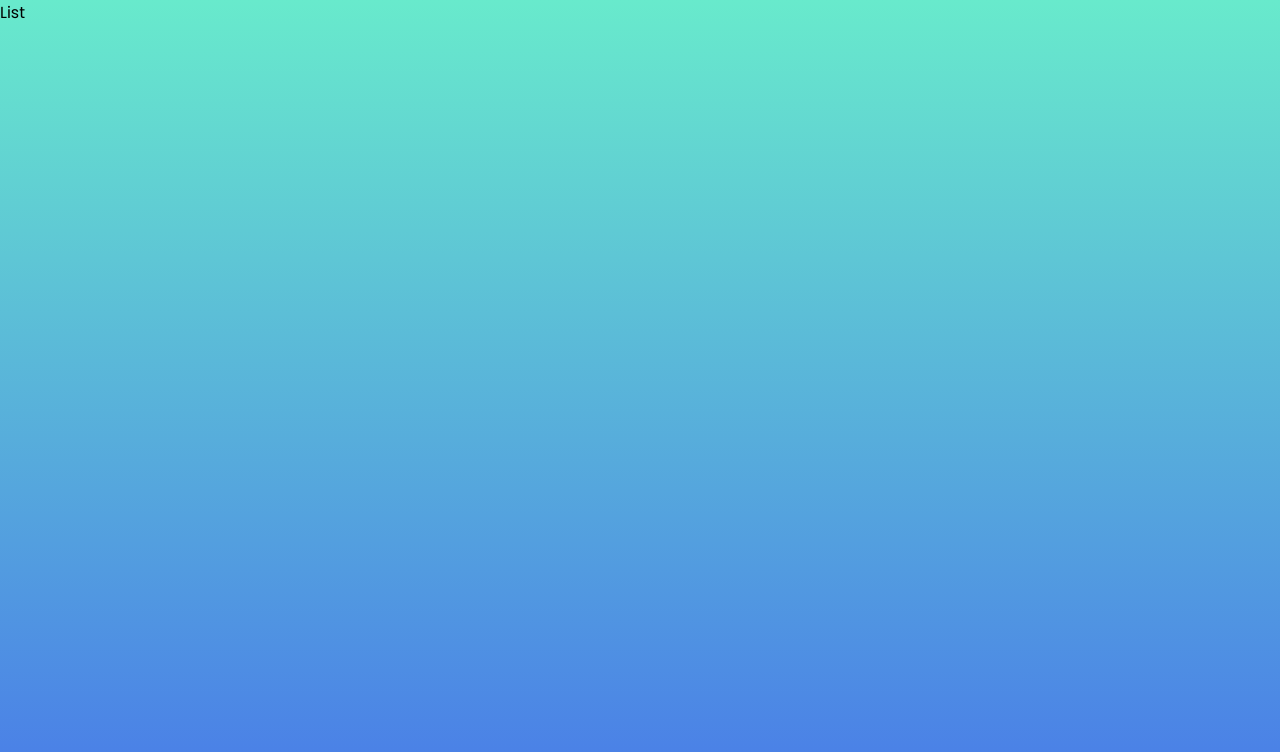
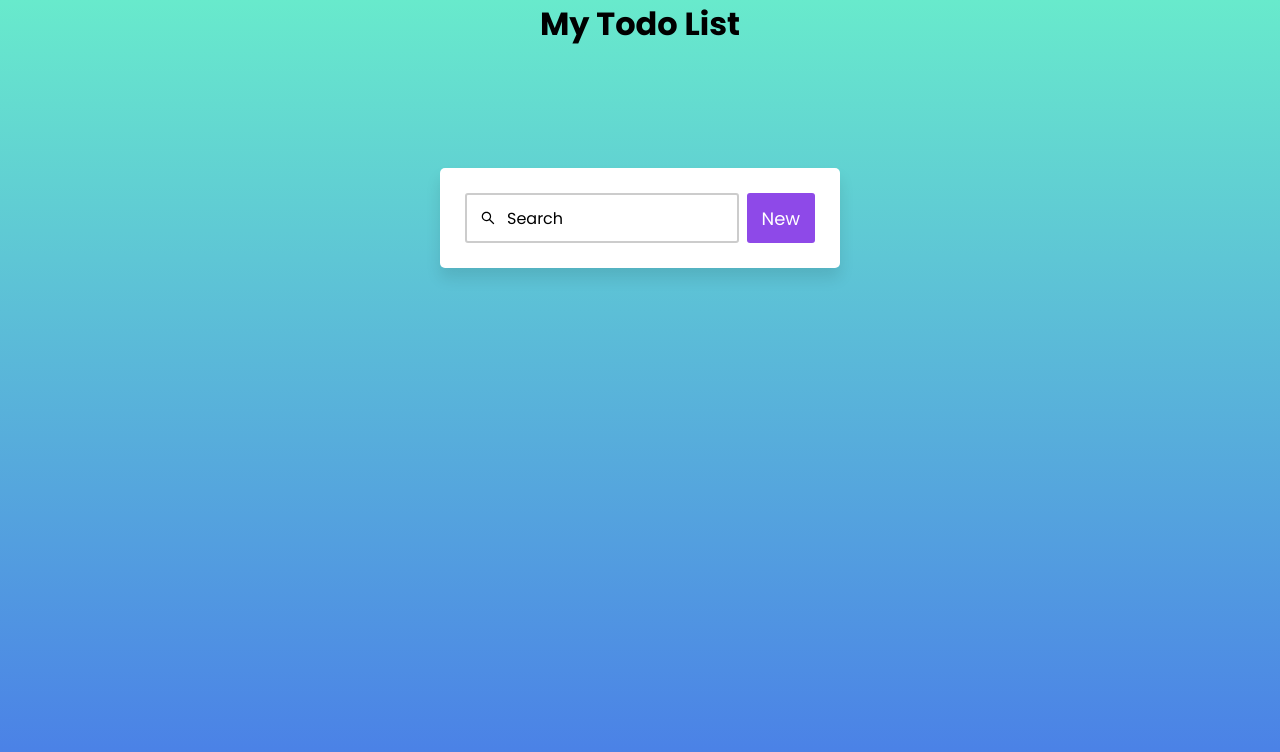
Before and after one commit to chukshon/fe-todoapp, a React (Create React App) app: page / in a window 1280 px wide. Shown: the top 752 px of the page. Built offline with nearby package versions, Linux system fonts and the light colour scheme.

Commit message:
feat: created the search component in the list page

```diff
--- a/src/components/Button/Button.tsx
+++ b/src/components/Button/Button.tsx
@@ -2,7 +2,7 @@
 import { ButtonStyled } from "./style"
 
 export type Props = {
-  disabled: boolean
+  disabled?: boolean
   buttonText: string
 }
 
--- a/src/components/Button/style.ts
+++ b/src/components/Button/style.ts
@@ -5,7 +5,6 @@
   height: 100%;
   border: none;
   color: #fff;
-  margin-top: 20px;
   font-size: 18px;
   outline: none;
   background: #8e49e8;
--- /dev/null
+++ b/src/components/Search/Search.tsx
@@ -0,0 +1,30 @@
+import React from "react"
+import { InputRowStyled, InputContainer } from "./style"
+import { AiOutlineSearch } from "react-icons/ai"
+
+export type Props = {
+  type: "text" | "password" | "email"
+  placeholder: string
+  handleChange?: (e: any) => void
+  value: string
+  name: string
+}
+
+const Search = ({ name, type, placeholder, handleChange, value }: Props) => {
+  return (
+    <InputContainer>
+      <span>
+        <AiOutlineSearch />
+      </span>
+      <input
+        name={name}
+        type={type}
+        placeholder={placeholder}
+        onChange={handleChange}
+        value={value}
+      />
+    </InputContainer>
+  )
+}
+
+export default Search
--- /dev/null
+++ b/src/components/Search/style.ts
@@ -0,0 +1,44 @@
+import styled from "styled-components"
+
+export const InputRowStyled = styled.div`
+  display: flex;
+  flex-direction: column;
+  label {
+    margin-left: 10px;
+  }
+  p {
+    color: red;
+  }
+`
+
+export const InputContainer = styled.div`
+  position: relative;
+  span {
+    position: absolute;
+    top: 15px;
+    left: 15px;
+  }
+  input {
+    height: 50px;
+    outline: none;
+    border-radius: 3px;
+    border: 2px solid #ccc;
+    transition: all 0.3s ease;
+    padding-left: 40px;
+    &.error {
+      border: 2px solid red;
+      &:hover {
+        border: 2px solid red;
+      }
+      &:focus {
+        border-color: red;
+      }
+    }
+    &:focus {
+      border-color: #721ce3;
+    }
+    &:hover {
+      border-color: #8e49e8;
+    }
+  }
+`
--- a/src/components/index.ts
+++ b/src/components/index.ts
@@ -1,2 +1,3 @@
 export { default as LoginInputField } from "./LoginInputField/LoginInputField"
 export { default as Button } from "./Button/Button"
+export { default as Search } from "./Search/Search"
--- a/src/pages/List/List.tsx
+++ b/src/pages/List/List.tsx
@@ -1,8 +1,28 @@
 import React from "react"
-import { Wrapper } from "./style"
+import { Button, Search } from "../../components"
+import { Wrapper, Container } from "./style"
 
 const List = () => {
-  return <Wrapper>List</Wrapper>
+  return (
+    <Wrapper>
+      <h1>My Todo List</h1>
+      <Container>
+        <div className="todo_header">
+          <div className="search_container">
+            <Search
+              name="search"
+              type="text"
+              placeholder="Search"
+              value="Search"
+            />
+          </div>
+          <div className="button_container">
+            <Button buttonText="New" />
+          </div>
+        </div>
+      </Container>
+    </Wrapper>
+  )
 }
 
 export default List
--- a/src/pages/List/style.ts
+++ b/src/pages/List/style.ts
@@ -4,4 +4,27 @@
   width: 100%;
   height: 100vh;
   background: linear-gradient(to bottom, #68eacc 0%, #497be8 100%);
+  display: flex;
+  align-items: center;
+  flex-direction: column;
 `
+
+export const Container = styled.div`
+  background: #fff;
+  max-width: 400px;
+  width: 100%;
+  margin: 120px auto;
+  padding: 25px;
+  border-radius: 5px;
+  box-shadow: 0px 10px 15px rgba(0, 0, 0, 0.1);
+  .todo_header {
+    display: flex;
+    gap: 0.5em;
+  }
+  .search_container {
+    width: 80%;
+  }
+  .button_container {
+    width: 20%;
+  }
+`
```
